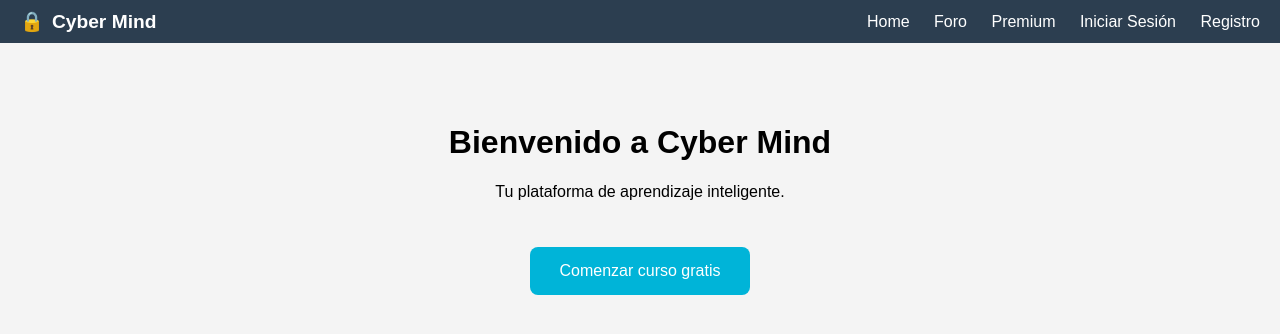
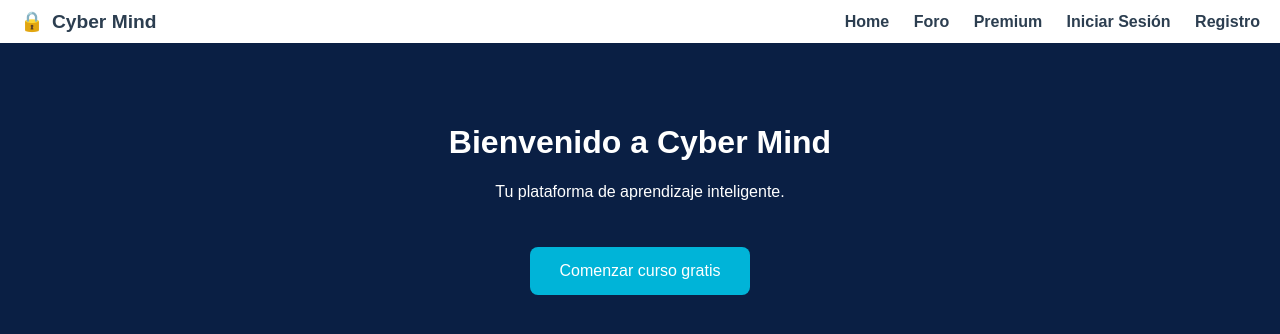
Before and after one commit to Supdub606/cybermind, a plain HTML site: page index.html in a window 1280 px wide. Drawn offline with Linux system fonts and the light colour scheme.

Commit message:
index_header

```diff
--- a/index.html
+++ b/index.html
@@ -6,17 +6,18 @@
   <title>Cyber Mind - Inicio</title>
   <style>
     body {
+      font-family: Arial, sans-serif;
       margin: 0;
-      font-family: Arial, sans-serif;
-      background-color: #f4f4f4;
+      background: #0a1f44;
+      color: white;
     }
 
     header {
       display: flex;
       justify-content: space-between;
       align-items: center;
-      background-color: #2c3e50;
-      color: white;
+      background-color: white;
+      color: #2c3e50;
       padding: 10px 20px;
     }
 
@@ -25,6 +26,7 @@
       align-items: center;
       font-weight: bold;
       font-size: 1.2rem;
+      color: #2c3e50;
     }
 
     .logo span {
@@ -33,8 +35,9 @@
 
     nav a {
       margin-left: 20px;
-      color: white;
+      color: #2c3e50;
       text-decoration: none;
+      font-weight: bold;
     }
 
     nav a:hover {
```
